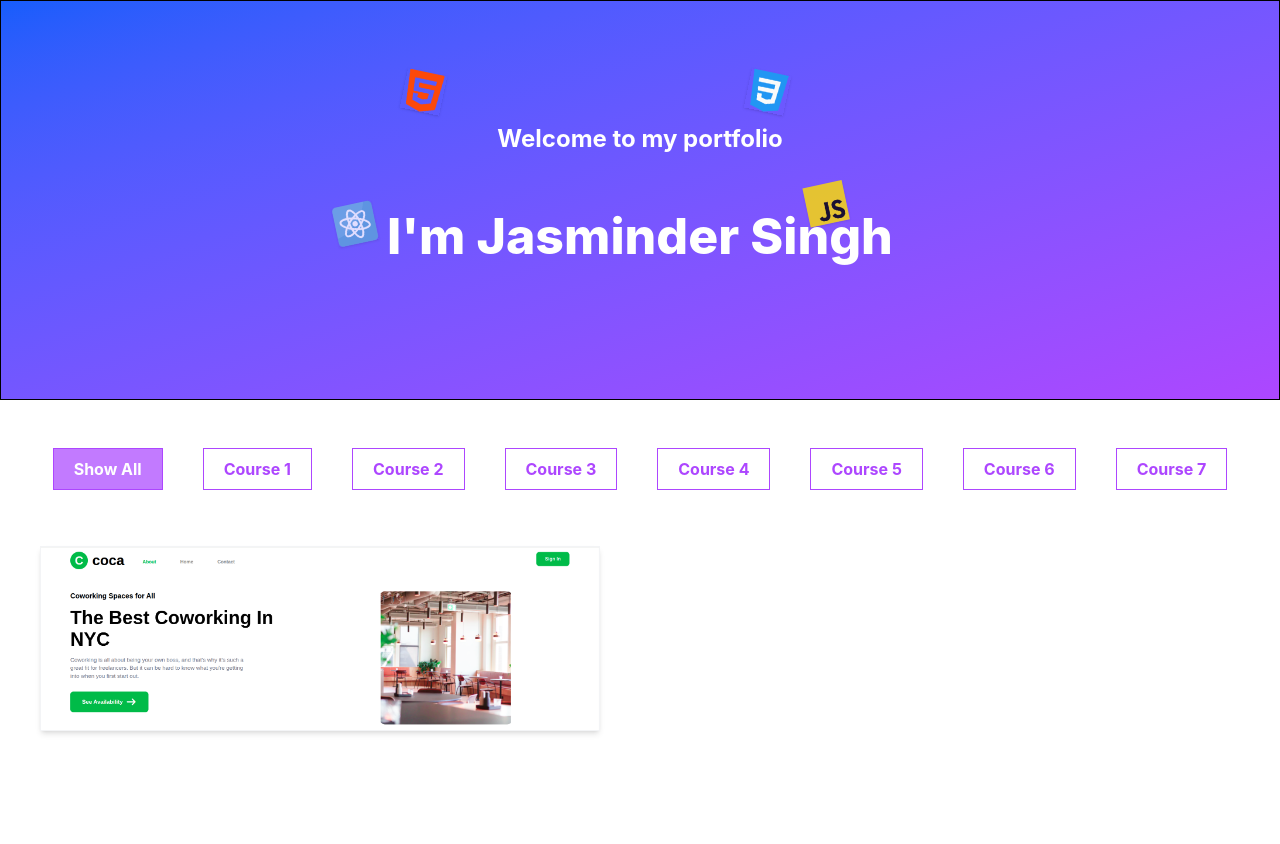
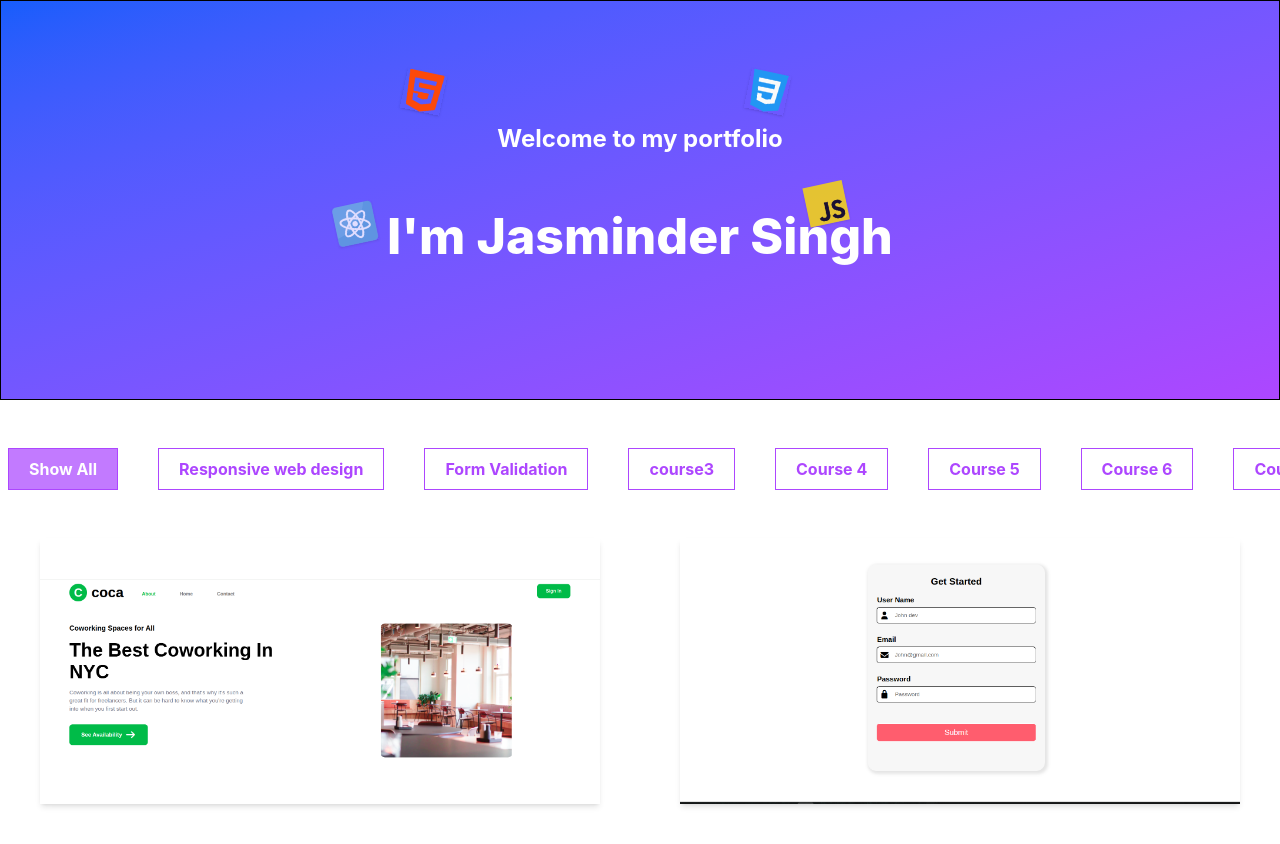
Before and after one commit to jasminderslabs/portfolio, a React (Create React App) app: page / in a window 1280 px wide. Before the commit the page ends 800 px from the top, so only its background shows below. Built offline with nearby package versions, Linux system fonts and the light colour scheme.

Commit message:
Assignment 2: Form Validation project added

```diff
--- a/src/components/showProjects.jsx
+++ b/src/components/showProjects.jsx
@@ -5,9 +5,9 @@ import { portfolioImages } from '../portfolioImages'
 const Projects = () => {
     const courseNames = [
         'Show All',
-        'Course 1',
-        'Course 2',
-        'Course 3',
+        'Responsive web design',
+        'Form Validation',
+        'course3',
         'Course 4',
         'Course 5',
         'Course 6',
@@ -28,7 +28,7 @@ const Projects = () => {
                 {
                     portfolioImages.map(({ src, alt, link }, index) => {
                         return <div key={index}
-                            className={`relative cursor-pointer overflow-hidden my-2 shadow-md ${currentCourseSelected - 1 === index ? 'block' : currentCourseSelected === '' ? 'block' : 'hidden'}`}
+                            className={`relative cursor-pointer overflow-hidden shadow-md ${currentCourseSelected - 1 === index ? 'block' : currentCourseSelected === '' ? 'block' : 'hidden'}`}
                             onMouseEnter={() => setOverlay(index)}
                             onMouseLeave={() => setOverlay(null)}
                         >
@@ -37,7 +37,7 @@ const Projects = () => {
                             <img
                                 src={src}
                                 alt={alt}
-                                className='w-full h-full  border border-gray-100'
+                                className='w-full h-full object-contain'
                             />
                             <span
                                 className={` backdrop-blur-[3px] bg-transparent w-full h-full absolute left-0 right-0 top-0 bottom-0 m-auto flex justify-center items-center
--- a/src/output.css
+++ b/src/output.css
@@ -373,6 +373,15 @@
   .to-purple-500 {
     --tw-gradient-to: var(--color-purple-500);
     --tw-gradient-stops: var(--tw-gradient-via-stops, var(--tw-gradient-position), var(--tw-gradient-from) var(--tw-gradient-from-position), var(--tw-gradient-to) var(--tw-gradient-to-position));
+  }
+  .object-contain {
+    object-fit: contain;
+  }
+  .object-cover {
+    object-fit: cover;
+  }
+  .object-fill {
+    object-fit: fill;
   }
   .p-1 {
     padding: calc(var(--spacing) * 1);
--- a/src/portfolioImages.js
+++ b/src/portfolioImages.js
@@ -1,7 +1,12 @@
 export const portfolioImages = [
   {
     src: "/portfolioProject1.png",
-    alt: "first-project-image",
+    alt: "web-design-project-image",
     link: "https://workdrive.zoho.com/folder/l33sw4dca6bc4169a42599d03e6dc30af8683",
   },
+  {
+    src: "/portfolioProject2.png",
+    alt: "form-validation-project-image",
+    link: "https://workdrive.zoho.com/folder/l33sw10e0d95318f4426ebed40f9bd244faac",
+  },
 ];
```
Also changed, not shown: public/portfolioProject2.png (added).
